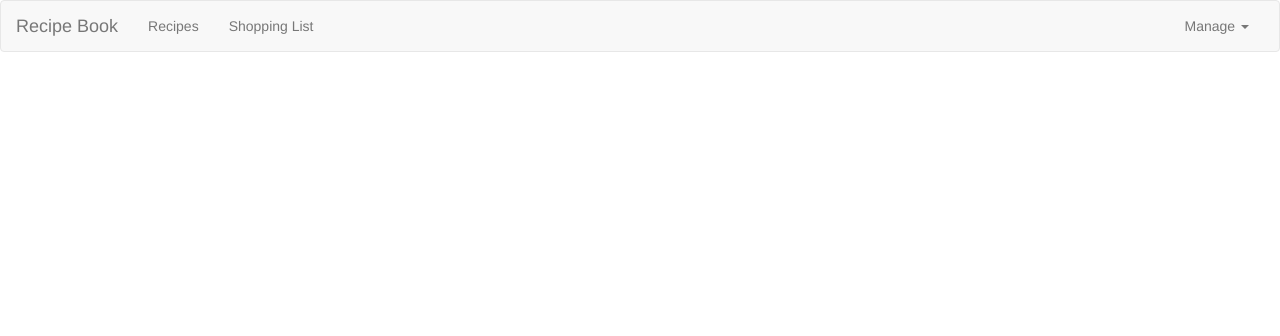
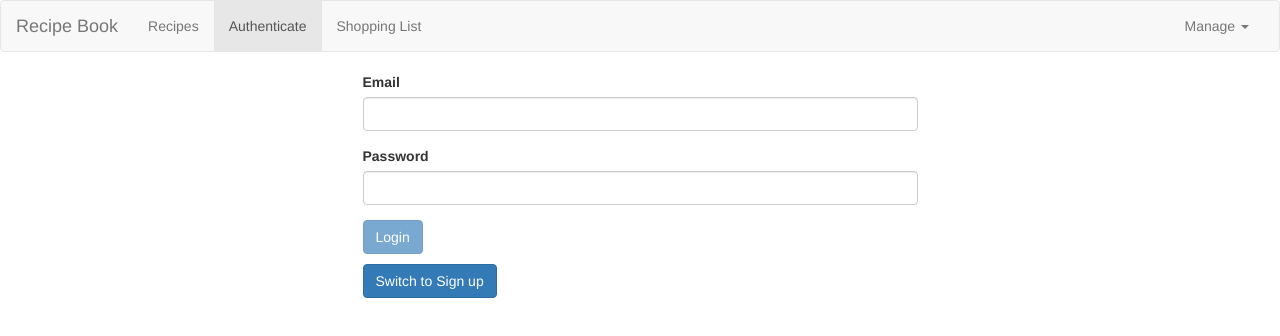
Before and after one commit to qwertyuiop13579/studyingAngular, an Angular app: page /auth in a window 1280 px wide. Before the commit this address led to /. Shown: the top 336 px of the page. Built offline with nearby package versions, Linux system fonts and the light colour scheme.

Commit message:
add auth component

```diff
--- a/src/app/app-routing.module.ts
+++ b/src/app/app-routing.module.ts
@@ -1,5 +1,6 @@
 import { NgModule } from '@angular/core';
 import { RouterModule, Routes } from '@angular/router';
+import { AuthComponent } from './auth/auth.component';
 
 import { RecipeDefaultComponent } from './recipes/recipe-default/recipe-default.component';
 import { RecipeDetailComponent } from './recipes/recipe-detail/recipe-detail.component';
@@ -19,6 +20,7 @@
     ]
   },
   { path: 'shopping-list', component: ShoppingListComponent },
+  { path: 'auth', component: AuthComponent },
 ];
 
 @NgModule({
--- a/src/app/app.module.ts
+++ b/src/app/app.module.ts
@@ -1,7 +1,7 @@
 import { NgModule } from '@angular/core';
 import { BrowserModule } from '@angular/platform-browser';
 import { FormsModule, ReactiveFormsModule } from '@angular/forms';
-import {HttpClientModule} from '@angular/common/http'
+import { HttpClientModule } from '@angular/common/http'
 
 import { AppRoutingModule } from './app-routing.module';
 import { AppComponent } from './app.component';
@@ -17,6 +17,7 @@
 import { RecipeDefaultComponent } from './recipes/recipe-default/recipe-default.component';
 import { RecipeEditComponent } from './recipes/recipe-edit/recipe-edit.component';
 import { RecipeService } from './recipes/recipe.service';
+import { AuthComponent } from './auth/auth.component';
 
 
 @NgModule({
@@ -32,6 +33,7 @@
     DropdownDirective,
     RecipeDefaultComponent,
     RecipeEditComponent,
+    AuthComponent,
   ],
   imports: [
     BrowserModule,
@@ -40,7 +42,7 @@
     ReactiveFormsModule,
     HttpClientModule
   ],
-  providers: [ShoppingListService,RecipeService],
+  providers: [ShoppingListService, RecipeService],
   bootstrap: [AppComponent]
 })
 export class AppModule { }
--- /dev/null
+++ b/src/app/auth/auth.component.html
@@ -0,0 +1,25 @@
+<div class="row">
+    <div class="col-xs-12 col-md-6 col-md-offset-3">
+        <form #authForm="ngForm" (ngSubmit)="onSubmit(authForm)">
+            <div class="form-group">
+                <label for="email">Email</label>
+                <input type="email" name="email" id="email" class="form-control" ngModel required email>
+            </div>
+            <div class="form-group">
+                <label for="password">Password</label>
+                <input type="password" name="password" id="password" class="form-control" ngModel required
+                    minlength="6">
+            </div>
+            <div>
+                <button class="btn btn-primary" style="margin-bottom: 10px;" type="submit"
+                    [disabled]="!authForm.valid">{{ isLoginMode?'Login':'Sign
+                    up' }}</button>
+            </div>
+            <div>
+                <button class="btn btn-primary" (click)="onSwitchMode()" type="button">Switch to {{ isLoginMode?'Sign
+                    up':'Login'
+                    }}</button>
+            </div>
+        </form>
+    </div>
+</div>
--- /dev/null
+++ b/src/app/auth/auth.component.ts
@@ -0,0 +1,23 @@
+import { Component } from '@angular/core';
+import { FormGroup, NgForm } from '@angular/forms';
+
+@Component({
+    selector: 'app-auth',
+    templateUrl: './auth.component.html',
+    styleUrls: ['./auth.component.css']
+})
+export class AuthComponent {
+
+    isLoginMode = true;
+
+    constructor() { }
+
+    onSwitchMode() {
+        this.isLoginMode = !this.isLoginMode;
+    }
+
+    onSubmit(authForm: NgForm) {
+        console.log(authForm.value);
+        authForm.reset();
+    }
+}
--- a/src/app/header/header.component.html
+++ b/src/app/header/header.component.html
@@ -6,12 +6,14 @@
 
         <div class="collapse navbar-collapse">
             <ul class="nav navbar-nav">
-                <li routerLinkActive="active"><a routerLink="/recipes" >Recipes</a></li>
-                <li routerLinkActive="active"><a routerLink="/shopping-list" >Shopping List</a></li>
+                <li routerLinkActive="active"><a routerLink="/recipes">Recipes</a></li>
+                <li routerLinkActive="active"><a routerLink="/auth">Authenticate</a></li>
+                <li routerLinkActive="active"><a routerLink="/shopping-list">Shopping List</a></li>
             </ul>
             <ul class="nav navbar-nav navbar-right">
                 <li class="dropdown" appDropdown>
-                    <a style="cursor: pointer;" class="dropdown-toggle" role="button">Manage <span class="caret"></span></a>
+                    <a style="cursor: pointer;" class="dropdown-toggle" role="button">Manage <span
+                            class="caret"></span></a>
                     <ul class="dropdown-menu">
                         <li><a style="cursor: pointer;" (click)="OnSaveData()">Save Data</a></li>
                         <li><a style="cursor: pointer;" (click)="onFetchData()">Fetch Data</a></li>
```
Also changed, not shown: src/app/auth/auth.component.css (added).
